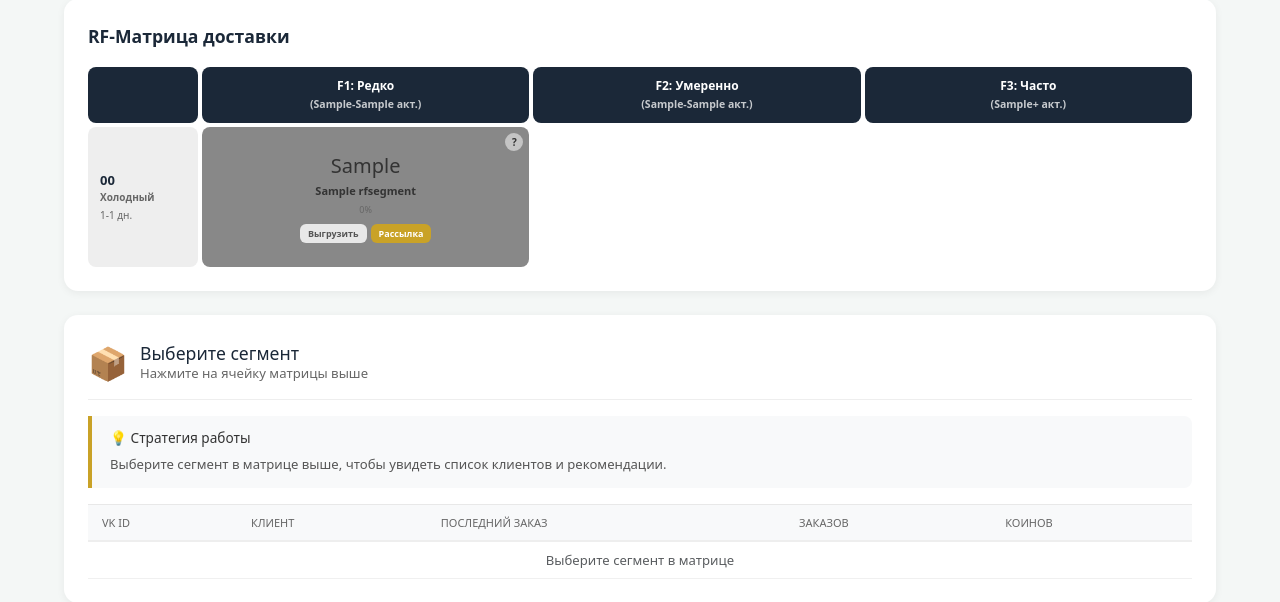
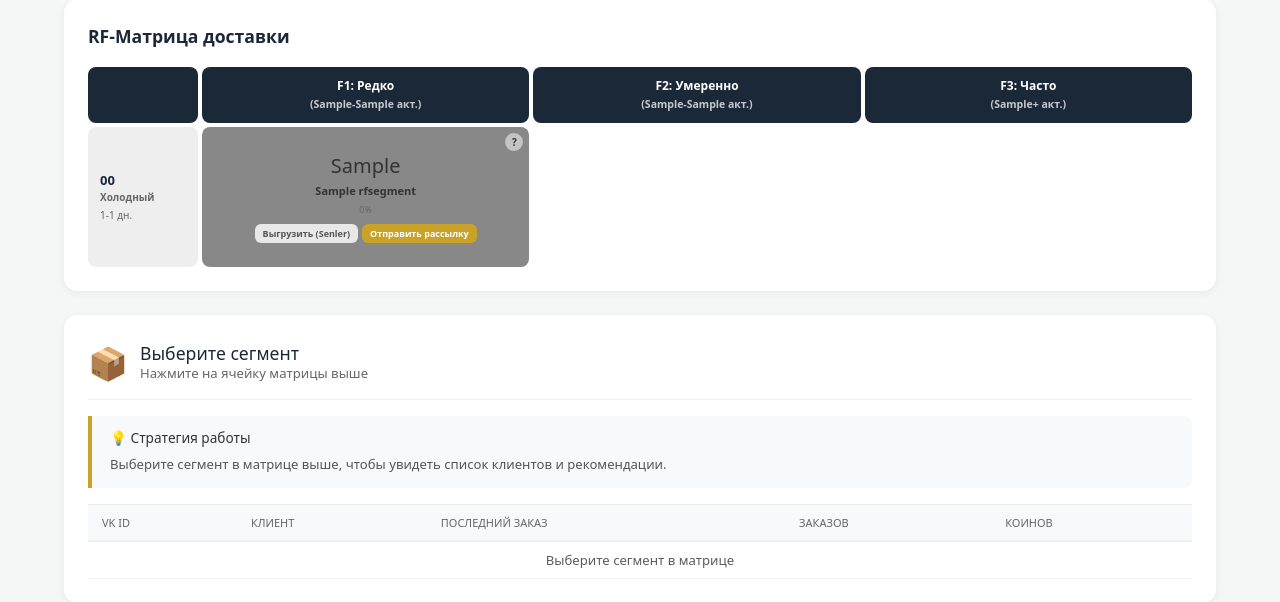
Before and after one commit to stagepalete2/levone-back-v4, a Django app: template apps/tenant/delivery/templates/delivery_rfm/statistics.html in a window 1280 px wide. Shown: the part 632-1234 px from the top of the page. Run offline with Django 5.2, Linux system fonts and the light colour scheme; tables that the repository leaves empty hold one stand-in row (values such as "Sample post"); the template is opened without the code that fills it: values that come from a table or form of the project are taken from there, most other values are stand-ins (such as "Sample title", 1, 10 or a date in 2020); parts of the project's set-up code (start-up, migrations or seed data) failed here and were passed over; some libraries are stand-ins or nearby versions.

Commit message:
Fixed templates

```diff
--- a/apps/tenant/delivery/templates/delivery_rfm/statistics.html
+++ b/apps/tenant/delivery/templates/delivery_rfm/statistics.html
@@ -179,8 +179,8 @@
                     <div class="segment-count">{{ segment.guests_count }}</div>
                     <div class="segment-percent">{% if unique_clients > 0 %}{% widthratio segment.guests_count unique_clients 100 %}{% else %}0{% endif %}%</div>
                     <div class="segment-actions">
-                        <button class="seg-btn seg-btn-export" onclick="event.stopPropagation();exportSenler('{{ segment.code }}','{{ segment.name }}')">Выгрузить</button>
-                        <button class="seg-btn seg-btn-mail" onclick="event.stopPropagation();openMailingModal('{{ segment.code }}','{{ segment.name }}',{{ segment.guests_count }})">Рассылка</button>
+                        <button class="seg-btn seg-btn-export" onclick="event.stopPropagation();exportSenler('{{ segment.code }}','{{ segment.name }}')">Выгрузить (Senler)</button>
+                        <button class="seg-btn seg-btn-mail" onclick="event.stopPropagation();openMailingModal('{{ segment.code }}','{{ segment.name }}',{{ segment.guests_count }})">Отправить рассылку</button>
                     </div>
                 </div>
             </div>
--- a/apps/tenant/stats/templates/general/statistics.html
+++ b/apps/tenant/stats/templates/general/statistics.html
@@ -433,7 +433,7 @@
         {% endif %}
     </p>
     <p class='text-custom-muted fs-6 mb-4'>
-        Для получения детальной аналитики по каждому ресторану рекомендуется открыть <strong>RFM-статистику</strong>.
+        Для получения детальной аналитики по каждому ресторану рекомендуется открыть <strong>RF-статистику</strong>.
         {% if custom_date_from and custom_date_to %}
             <span class="badge bg-light text-dark border ms-1" style="font-size:.78rem">
                 <i class="bi bi-calendar3"></i>
```
